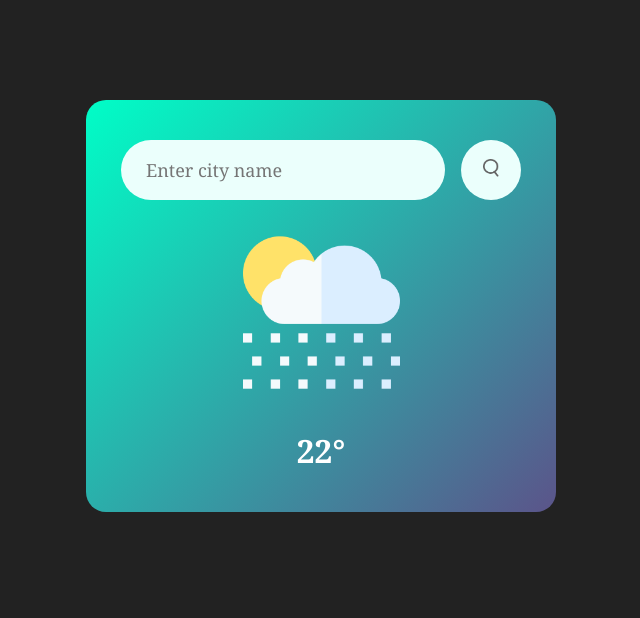
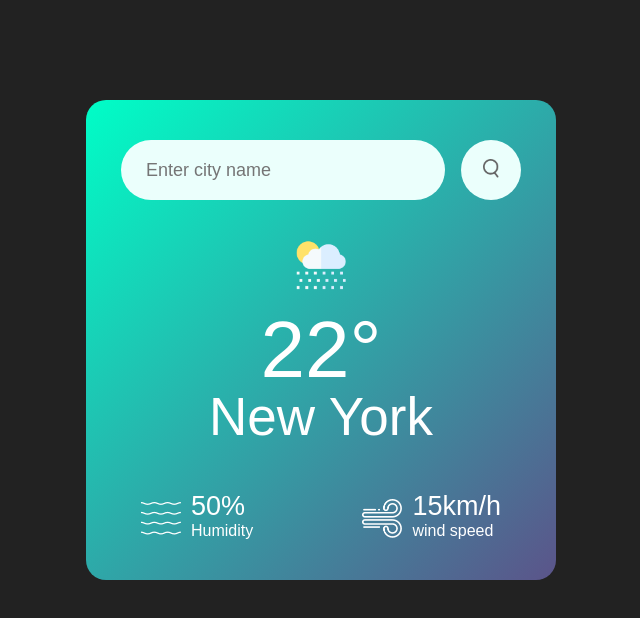
Before and after one commit to Snehaaa24/Weather-App, a plain HTML site: page index.html in a window 1280 px wide. Shown: the whole page, without its empty margins (319-959 px from the left). Drawn offline with Linux system fonts and the light colour scheme.

Commit message:
final layout changes before connecting the api
css font size and layout done

```diff
--- a/index.html
+++ b/index.html
@@ -15,7 +15,23 @@
         <div class="weather">
             <img src="./rain.png" class="weatherI">
             <h1 class="temp">22°</h1>
-            <h2 class="city"></h2>
+            <h2 class="city">New York</h2>
+            <div class="details">
+                <div class="col">
+                    <img src="./humidity.png" alt="">
+                    <div>
+                        <p class="Humidity">50%</p>
+                        <p>Humidity</p>
+                    </div>
+                </div>
+                <div class="col">
+                    <img src="./wind.png" alt="">
+                    <div>
+                        <p class="wind">15km/h</p>
+                        <p>wind speed</p>
+                    </div>
+                </div>
+            </div>
         </div>
     </div>
 </body>
--- a/style.css
+++ b/style.css
@@ -1,7 +1,7 @@
 *{
     margin: 0;
     padding: 0;
-    font-family: Georgia, 'Times New Roman', Times, serif;
+    font-family: fantasy;
     box-sizing: border-box;
 }
 body{
@@ -47,3 +47,36 @@ body{
 .search button img{
     width: 16px;
 }
+.weatherI{
+    width: 70px;
+    margin-top: 30px;
+}
+.weather h1{
+    font-size: 80px;
+    font-weight: 500;
+}
+.weather h2{
+    font-size: 53px;
+    font-weight: 400;
+    margin-top: -10px;
+}
+.details{
+    display: flex;
+    align-items: center;
+    justify-content: space-between;
+    padding:0 20px;
+    margin-top: 50px;
+}
+.col{
+    display: flex;
+    align-items: center;
+    text-align: left;
+}
+.col img{
+    width: 40px;
+    margin-right: 10px;
+}
+.Humidity,.wind{
+    font-size: 27px;
+    margin-top:-6px;
+}
```
